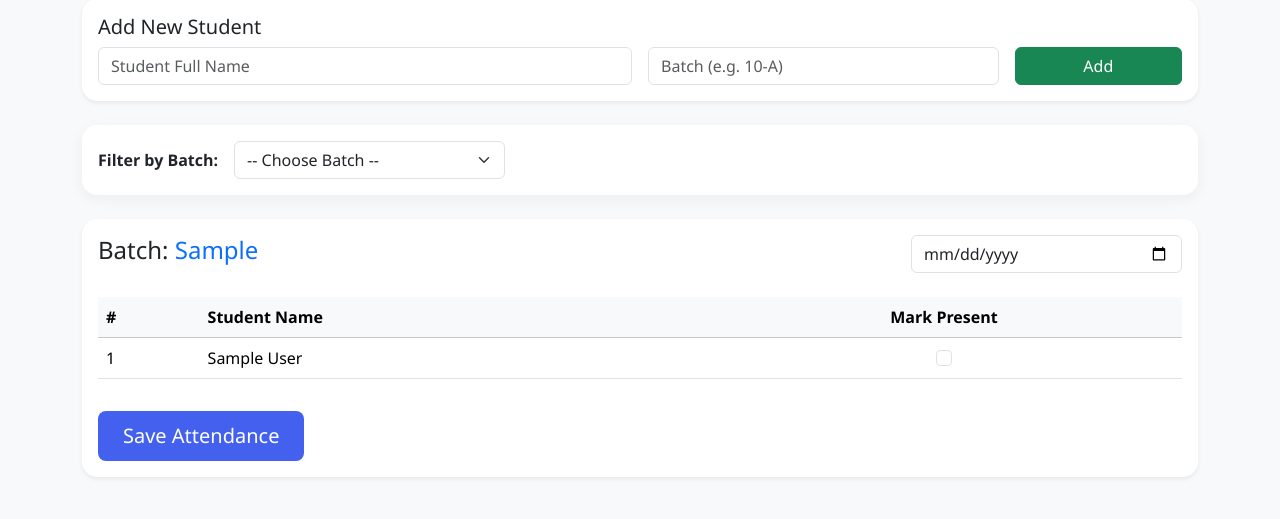
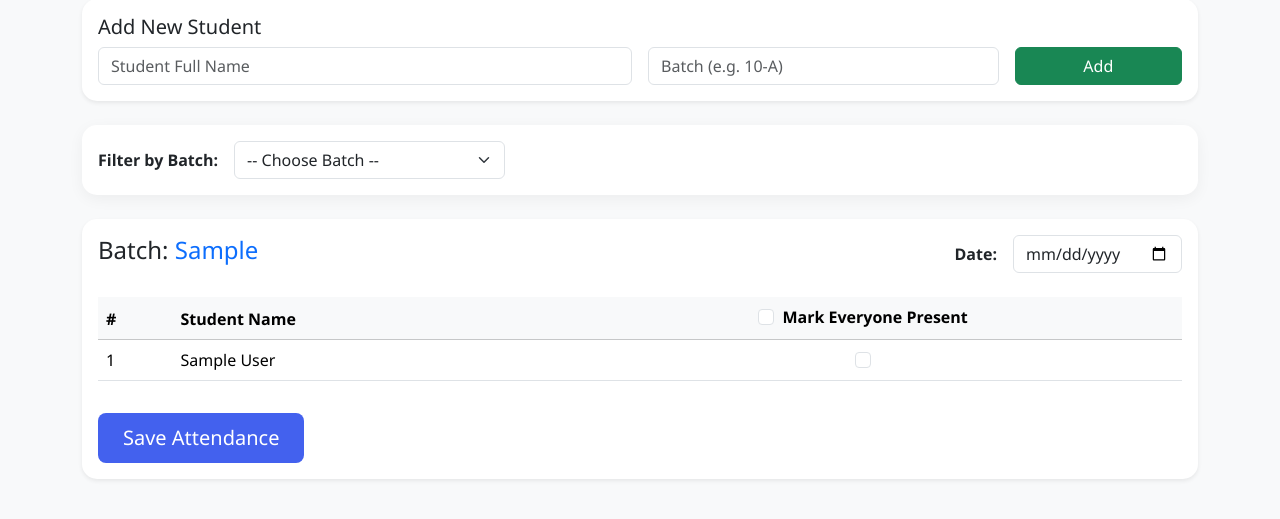
Before and after one commit to Saanvi0109/BYOP-AI-ML, a Flask app: template templates/attendance.html in a window 1280 px wide. Shown: the part 167-686 px from the top of the page. Run offline with Flask 3, Linux system fonts and the light colour scheme; tables that the repository leaves empty hold one stand-in row (values such as "Sample post"); the template is opened without the code that fills it: values that come from a table or form of the project are taken from there, most other values are stand-ins (such as "Sample title", 1, 10 or a date in 2020).

Commit message:
Enhance attendance form with select all checkbox

```diff
--- a/templates/attendance.html
+++ b/templates/attendance.html
@@ -38,14 +38,23 @@
             <form method="POST">
                 <div class="d-flex justify-content-between align-items-center mb-4">
                     <h4>Batch: <span class="text-primary">{{ selected_batch }}</span></h4>
-                    <input type="date" name="date" value="{{ today }}" class="form-control w-25" required>
+                    <div class="d-flex align-items-center gap-3">
+                        <label class="fw-bold">Date:</label>
+                        <input type="date" name="date" value="{{ today }}" class="form-control w-auto" required>
+                    </div>
                 </div>
+
                 <table class="table table-hover align-middle">
                     <thead class="table-light">
                         <tr>
                             <th>#</th>
                             <th>Student Name</th>
-                            <th class="text-center">Mark Present</th>
+                            <th class="text-center">
+                                <div class="form-check d-inline-block">
+                                    <input type="checkbox" id="selectAll" class="form-check-input shadow-none">
+                                    <label class="form-check-label fw-bold" for="selectAll">Mark Everyone Present</label>
+                                </div>
+                            </th>
                         </tr>
                     </thead>
                     <tbody>
@@ -54,7 +63,7 @@
                             <td>{{ loop.index }}</td>
                             <td>{{ student.name }}</td>
                             <td class="text-center">
-                                <input type="checkbox" name="status" value="{{ student.id }}" class="form-check-input shadow-none">
+                                <input type="checkbox" name="status" value="{{ student.id }}" class="form-check-input student-checkbox shadow-none">
                             </td>
                         </tr>
                         {% endfor %}
@@ -68,4 +77,13 @@
     <div class="alert alert-info">Please select a batch to display students.</div>
     {% endif %}
 </div>
+
+<script>
+    document.getElementById('selectAll').addEventListener('change', function() {
+        const checkboxes = document.querySelectorAll('.student-checkbox');
+        for (let checkbox of checkboxes) {
+            checkbox.checked = this.checked;
+        }
+    });
+</script>
 {% endblock %}
```
